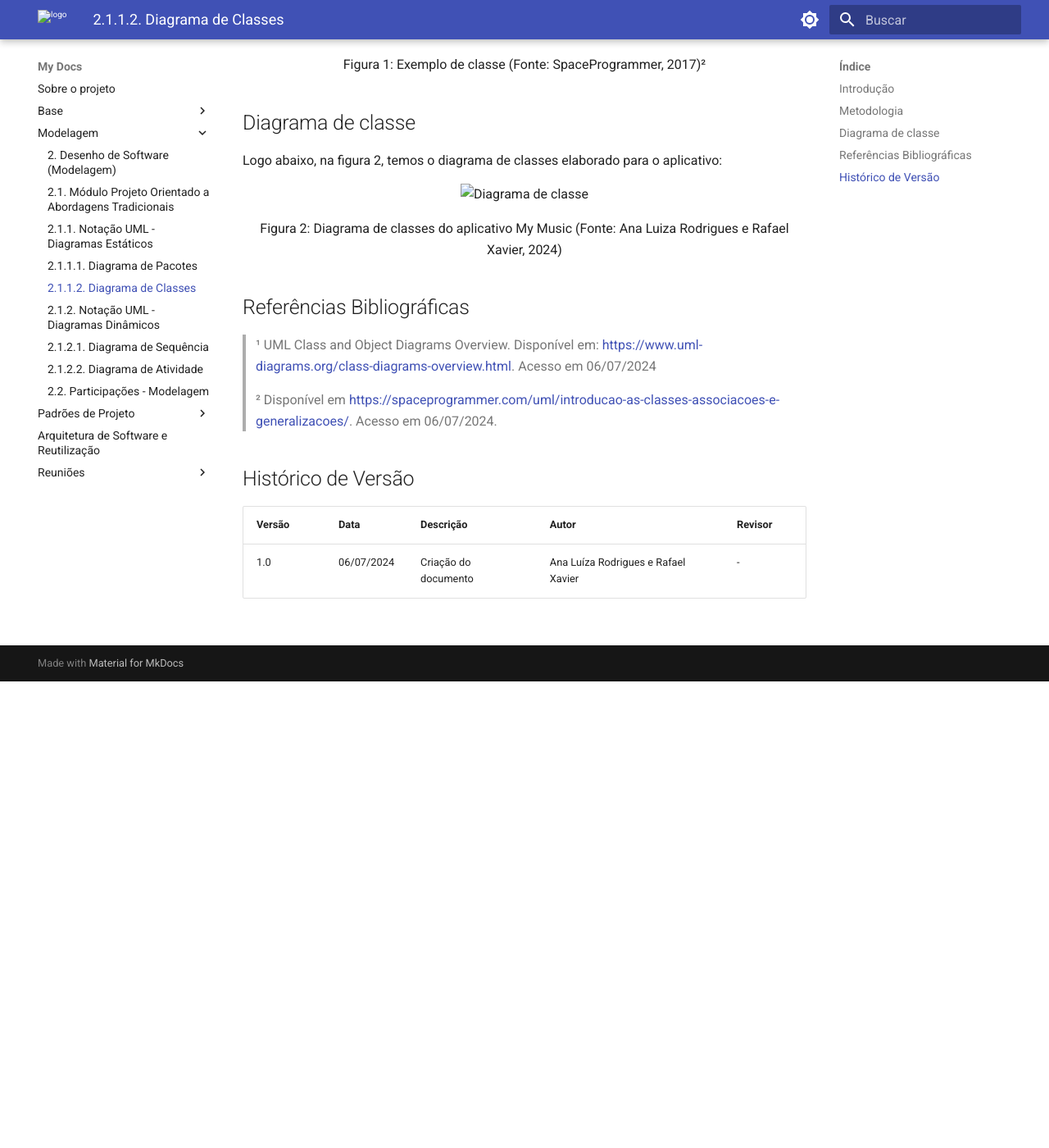
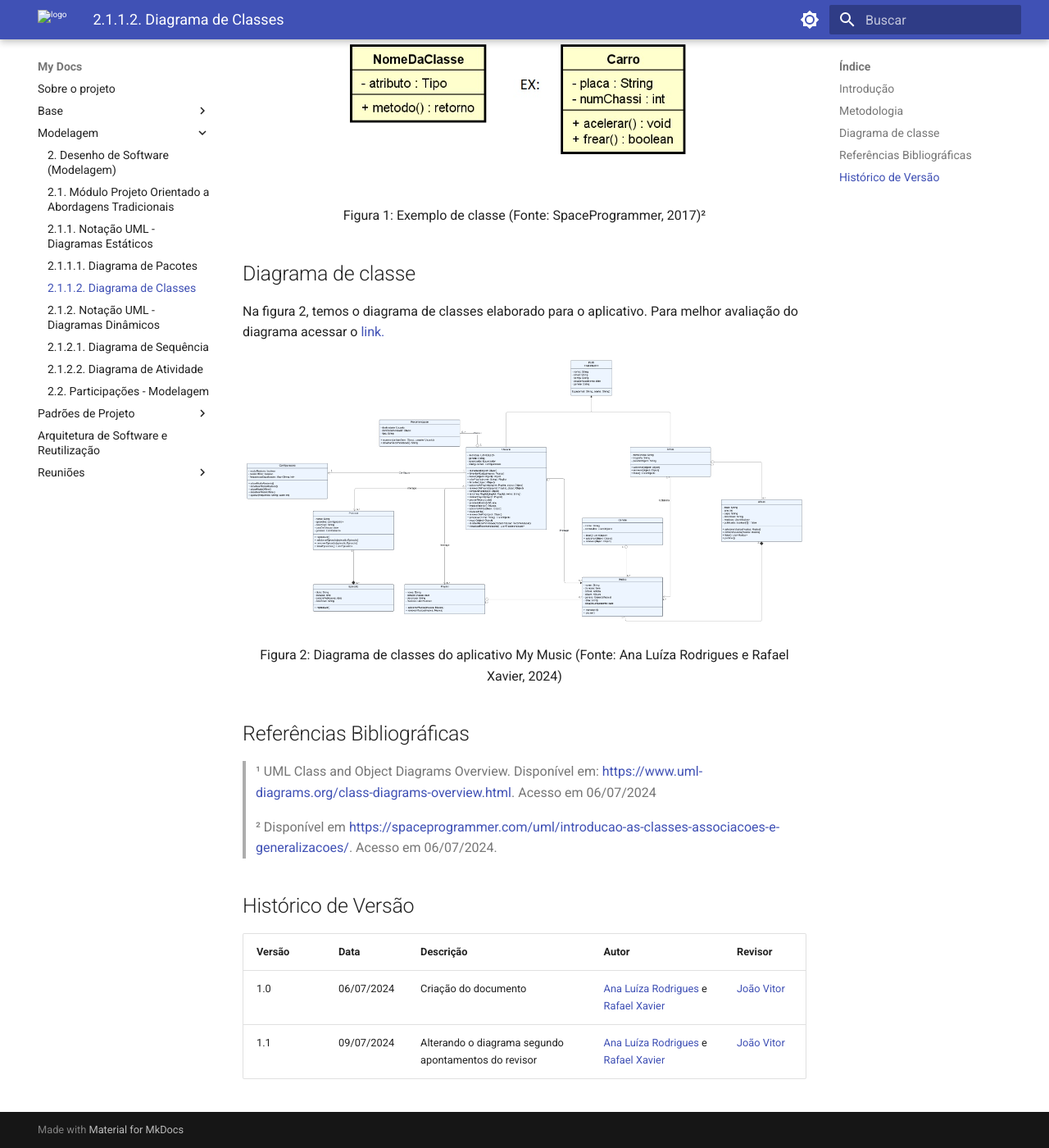
Before and after one commit to UnBArqDsw2024-1/2024.1_G2_My_Music, an MkDocs documentation site: the page built from docs/Modelagem/diagramaClasses.md, in a window 1280 px wide and 1400 px high, scrolled down 569 px. Shown: the whole window at 82% size. Built offline with MkDocs 1.6.1 and Material for MkDocs 9.7.7, drawn with Linux system fonts in a browser that asks for light colours.

Commit message:
aplicando alterações apontadas pelo revisor
Co-authored-by: Rafael Xavier <rafaelxcana@gmail.com>

```diff
--- a/docs/Modelagem/diagramaClasses.md
+++ b/docs/Modelagem/diagramaClasses.md
@@ -13,17 +13,17 @@ Para realizar a modelagem do Diagrama de Classe, a equipe utilizou a ferramenta
 A modelagem foi feita seguindo o seguinte padrão apresentado na figura 1:
 
 <div style="text-align: center">
-  <img src="../../docs/Assets/diagramaClasseEx.png" alt="Diagrama de classe" title="Título da Imagem" />
+  <img src="../../Assets/diagramaClasseEx.png" alt="Diagrama de classe" title="Título da Imagem" />
   <p>Figura 1: Exemplo de classe (Fonte: SpaceProgrammer, 2017)²</p>
 </div>
 
 ## Diagrama de classe
 
-Logo abaixo, na figura 2, temos o diagrama de classes elaborado para o aplicativo:
+Na figura 2, temos o diagrama de classes elaborado para o aplicativo. Para melhor avaliação do diagrama acessar o [link.](https://lucid.app/lucidchart/31c29fc7-aa1c-4aa6-9230-582034a77ddf/edit?viewport_loc=-1696%2C-1484%2C6656%2C3352%2CHWEp-vi-RSFO&invitationId=inv_8d8d08ce-dac2-47f2-92ec-4f110c1a106d)
 
 <div style="text-align: center">
-  <img src="../../docs/Assets/diagramaClasses.png" alt="Diagrama de classe" title="Título da Imagem" />
-  <p>Figura 2: Diagrama de classes do aplicativo My Music  (Fonte: Ana Luiza Rodrigues e Rafael Xavier, 2024)</p>
+  <img src="../../Assets/diagramaClasses.png" alt="Diagrama de classe" title="Título da Imagem" />
+  <p>Figura 2: Diagrama de classes do aplicativo My Music  (Fonte: Ana Luíza Rodrigues e Rafael Xavier, 2024)</p>
 </div>
 
 ## Referências Bibliográficas
@@ -37,4 +37,5 @@ Logo abaixo, na figura 2, temos o diagrama de classes elaborado para o aplicativ
 
 | Versão  | Data       | Descrição                  | Autor                    | Revisor   |
 |---------|------------|----------------------------|-------------|-----------|
-| 1.0     | 06/07/2024 | Criação do documento | Ana Luíza Rodrigues e Rafael Xavier | - |
+| 1.0     | 06/07/2024 | Criação do documento | [Ana Luíza Rodrigues](https://www.github.com/analuizargds) e [Rafael Xavier](https://www.github.com/rafaelxavierr) | [João Vitor](https://www.github.com/Jvsoutomaior) |
+| 1.1     | 09/07/2024 | Alterando o diagrama segundo apontamentos do revisor | [Ana Luíza Rodrigues](https://www.github.com/analuizargds) e [Rafael Xavier](https://www.github.com/rafaelxavierr) | [João Vitor](https://www.github.com/Jvsoutomaior) |
```
Also changed, not shown: docs/Assets/diagramaClasses.png.
